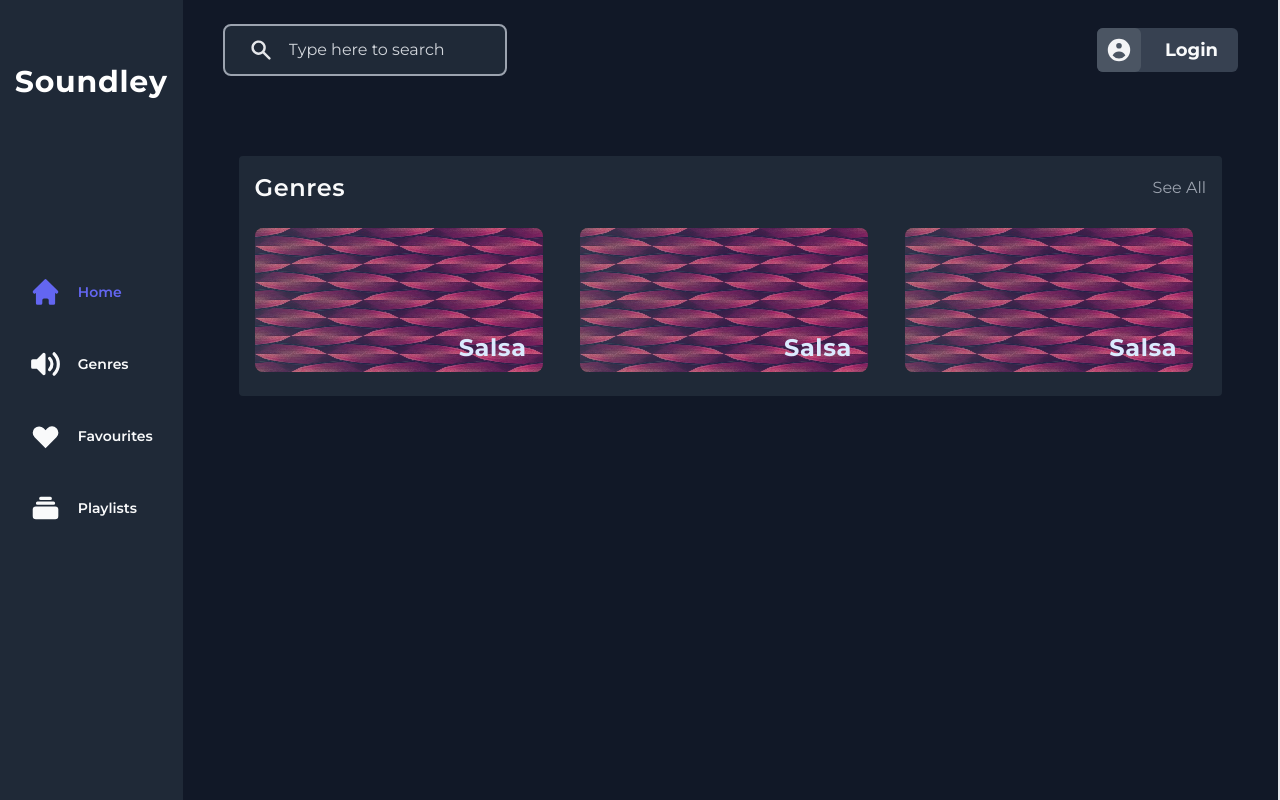
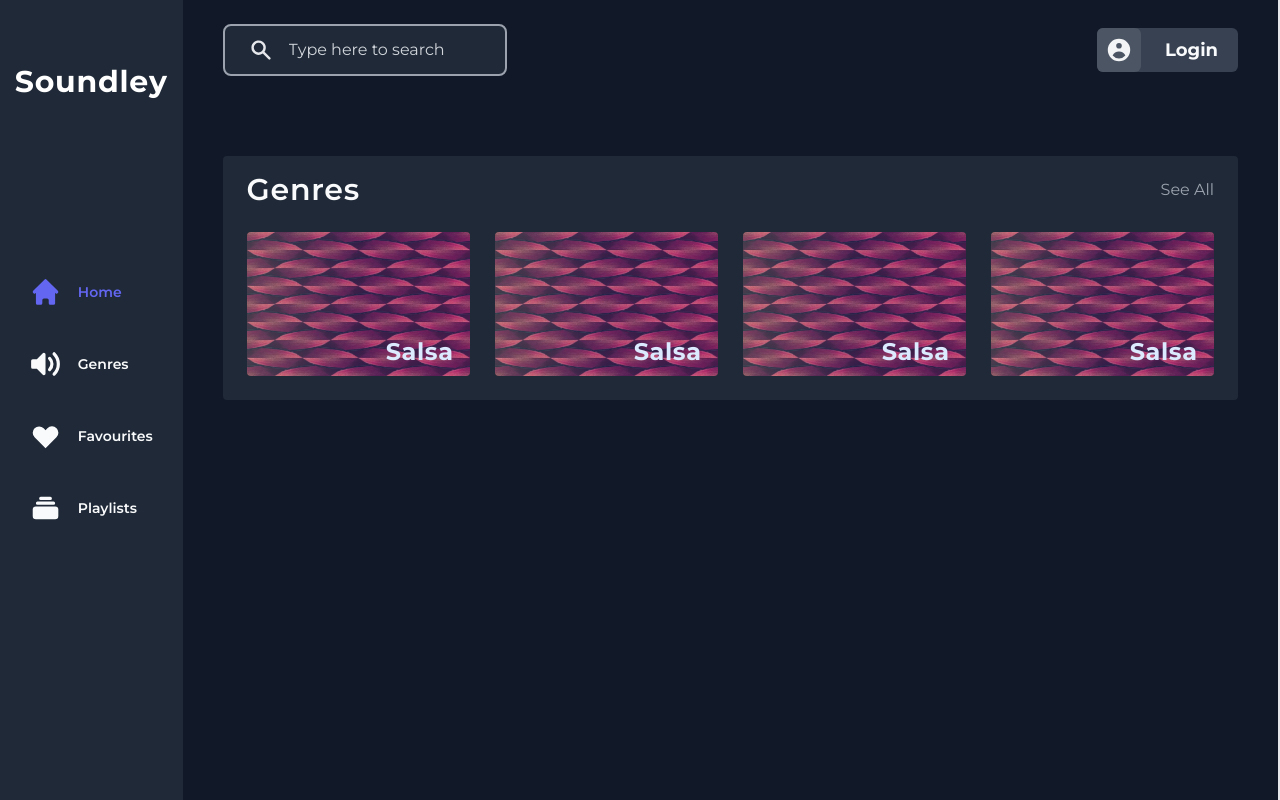
Before and after one commit to Amirmohammad-Bashiri/soundley, a Next.js app: page / in a window 1280 px wide. Built offline with nearby package versions, Linux system fonts and the light colour scheme.

Commit message:
Made the genres slider responsive

```diff
--- a/components/home-page/genres/genreItem.js
+++ b/components/home-page/genres/genreItem.js
@@ -5,17 +5,17 @@
 
 function GenreItem() {
   return (
-    <div className="relative w-full h-20 cursor-pointer select-none group filter contrast-126 md:h-28 lg:h-36 lg:w-72">
-      <Link href="/genres">
+    <div className="w-full h-20 cursor-pointer select-none filter contrast-126 md:h-28 lg:h-36 xl:w-72">
+      <Link href="/genres" className="relative">
         <a>
           <Image
             src={danceImage}
             alt="dance"
-            className="rounded-lg group-focus:border-2 group-focus:border-white"
+            className="rounded"
             layout="fill"
           />
 
-          <div className="absolute w-full h-full rounded-lg opacity-30 bg-gradient-to-r from-blue-400 via-indigo-500 to-purple-500"></div>
+          <div className="absolute w-full h-full rounded opacity-30 bg-gradient-to-r from-blue-300 via-indigo-500 to-purple-500"></div>
 
           <p className="absolute text-xl font-bold tracking-wide text-blue-100 md:text-2xl right-2 bottom-1 md:right-4 md:bottom-2">
             Salsa
--- a/components/home-page/genres/genresList.js
+++ b/components/home-page/genres/genresList.js
@@ -11,9 +11,9 @@
 
 function GenresList() {
   return (
-    <section className="px-4 pt-4 pb-6 mx-6 mt-10 bg-gray-800 rounded md:mt-14 md:mx-10 lg:mx-14">
+    <section className="px-4 pt-4 pb-6 mx-6 mt-10 bg-gray-800 rounded xl:px-6 md:mt-14 md:mx-10">
       <div className="flex items-center justify-between mb-6">
-        <h2 className="text-xl font-semibold tracking-wide md:text-2xl text-gray-50">
+        <h2 className="text-xl font-semibold tracking-wide md:text-2xl lg:text-3xl text-gray-50">
           Genres
         </h2>
         <Link href="/genres">
@@ -27,6 +27,8 @@
         freeMode={true}
         breakpoints={{
           768: { slidesPerView: 3, spaceBetween: 25 },
+          1280: { slidesPerView: 4, spaceBetween: 25 },
+          1536: { slidesPerView: 5, spaceBetween: 25 },
         }}>
         <SwiperSlide>
           <GenreItem />
--- a/components/navigation/sidebar.js
+++ b/components/navigation/sidebar.js
@@ -14,14 +14,13 @@
   const linkStyle = "hover:text-indigo-500 transition-colors duration-300";
 
   return (
-    <div className="relative bg-gray-800 text-gray-50 h-screen">
-      <header className="font-bold text-white text-3xl 2xl:text-4xl tracking-wide 2xl:tracking-wider absolute left-1/2 transform -translate-x-2/4 pt-16">
+    <div className="relative h-screen bg-gray-800 text-gray-50">
+      <header className="absolute pt-16 text-3xl font-bold tracking-wide text-white transform 2xl:text-4xl 2xl:tracking-wider left-1/2 -translate-x-2/4">
         <h2>Soundley</h2>
       </header>
 
-      <div className="absolute top-1/2 left-1/2 transform -translate-x-2/4 -translate-y-2/4">
-        <nav>
-          <ul className="space-y-10 font-semibold text-sm 2xl:text-xl">
+      <nav className="absolute transform top-1/2 left-1/2 -translate-x-2/4 -translate-y-2/4">
+        <ul className="space-y-10 text-sm font-semibold 2xl:text-xl">
           <li
             className={cx("flex items-center space-x-4", linkStyle, {
               "text-indigo-500": pathname === "/",
@@ -41,7 +40,7 @@
             })}>
             <Link href="/genres">
               <a>
-                  <VolumeUpIcon className="h-7 w-7 xl:h-8 xl:w-8 cursor-pointer" />
+                <VolumeUpIcon className="cursor-pointer h-7 w-7 xl:h-8 xl:w-8" />
               </a>
             </Link>
             <Link href="/genres">
@@ -54,7 +53,7 @@
             })}>
             <Link href="/favourites">
               <a>
-                  <HeartIcon className="h-7 w-7 xl:h-8 xl:w-8 cursor-pointer" />
+                <HeartIcon className="cursor-pointer h-7 w-7 xl:h-8 xl:w-8" />
               </a>
             </Link>
             <Link href="/favourites">
@@ -67,7 +66,7 @@
             })}>
             <Link href="/playlists">
               <a>
-                  <CollectionIcon className="h-7 w-7 xl:h-8 xl:w-8 cursor-pointer" />
+                <CollectionIcon className="cursor-pointer h-7 w-7 xl:h-8 xl:w-8" />
               </a>
             </Link>
             <Link href="/playlists">
@@ -77,7 +76,6 @@
         </ul>
       </nav>
     </div>
-    </div>
   );
 }
 
```
Lines whose indentation alone changed are shown as unchanged.
